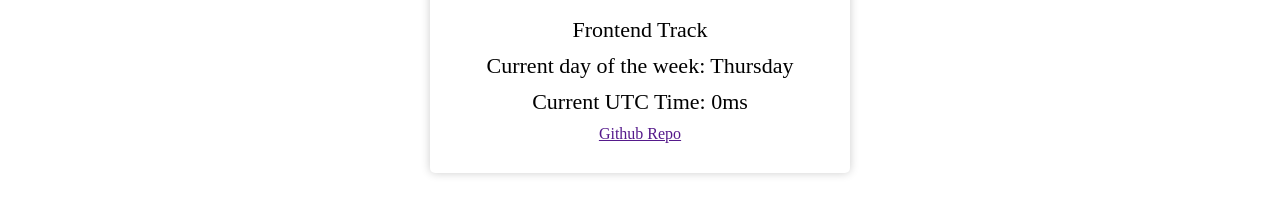
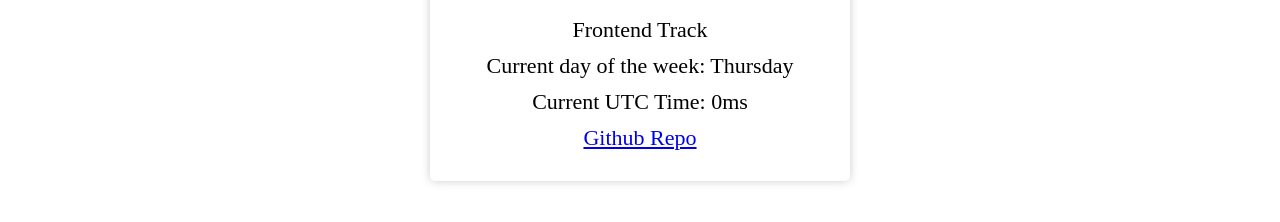
Before and after one commit to muakone/hng-task1, a plain HTML site: page index.html in a window 1280 px wide. Shown: the part 614-836 px from the top of the page. Drawn offline with Linux system fonts and the light colour scheme.

Commit message:
added github link

```diff
--- a/index.html
+++ b/index.html
@@ -24,7 +24,7 @@
       <p class="track" data-testid="myTrack">Frontend Track</p>
       <p class="dayOfTheWeek" data-testid="currentDayOfTheWeek"></p>
       <p class="utcTime" data-testid="currentUTCTime"></p>
-      <a href="" data-testid="githubURL">Github Repo</a>
+      <a href="https://github.com/muakone/hng-task1.git" data-testid="githubURL">Github Repo</a>
       </section>
     </main>
   </body>
--- a/style.css
+++ b/style.css
@@ -19,7 +19,7 @@ header {
     justify-content: center;
     text-align: center;
 }
-main p {
+main p, main a {
     font-size: 22px;
     margin: 10px auto;
 }
```
